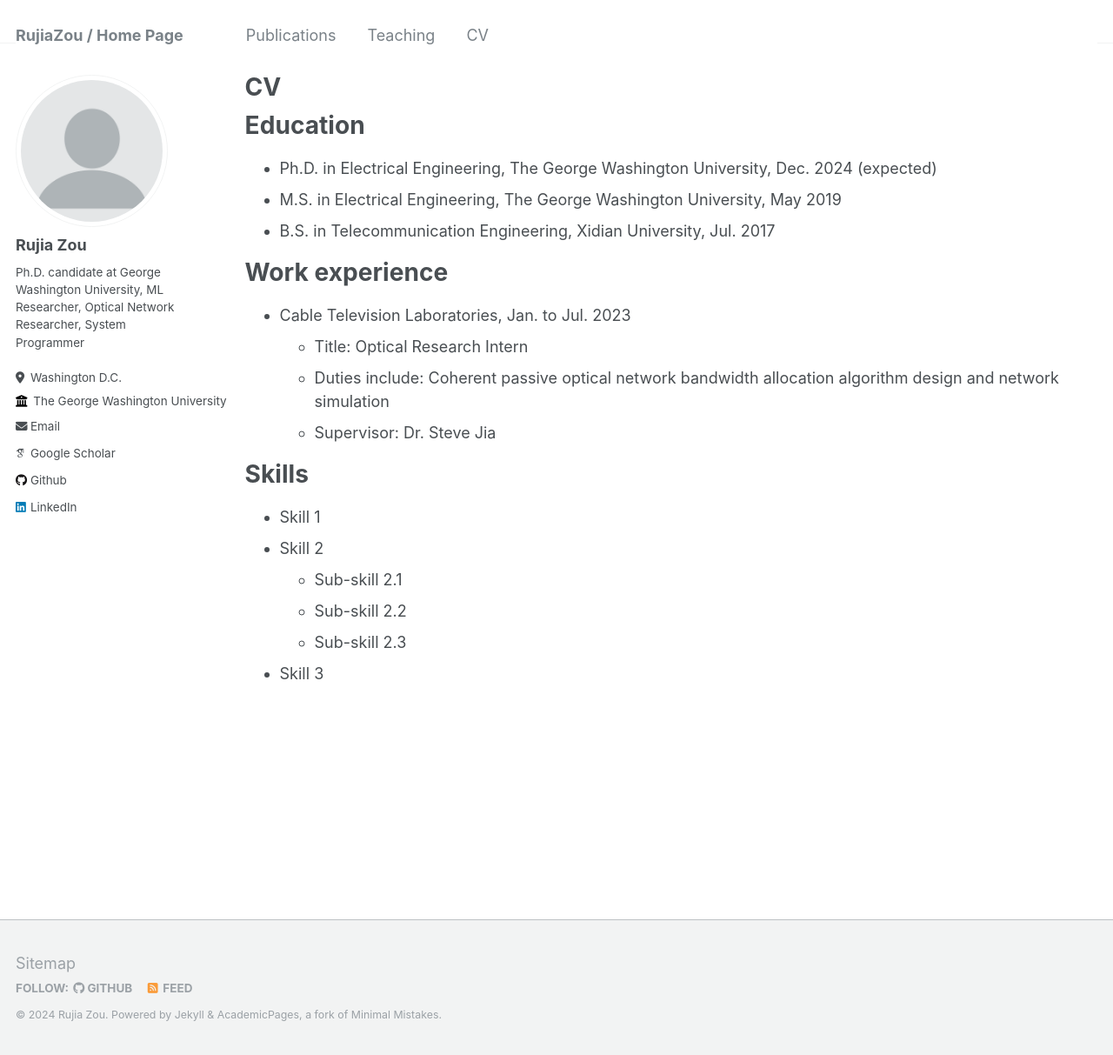
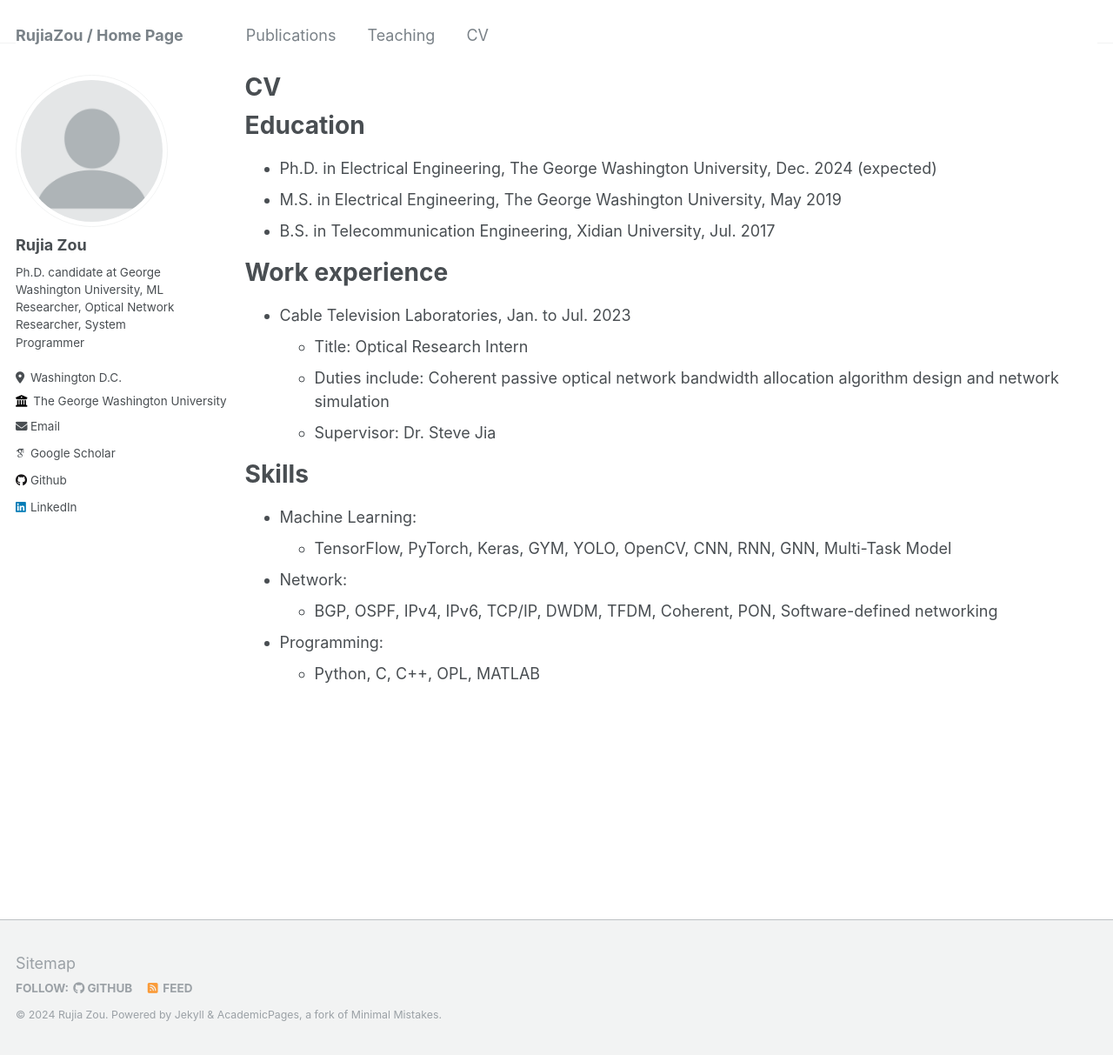
Before and after one commit to RujiaZou/RujiaZou.github.io, a Jekyll site: the page built from _pages/cv.md, in a window 1280 px wide and 1213 px high. Shown: the whole window at 87% size. Built offline with Jekyll 4.4.1, drawn with Linux system fonts in a browser that asks for light colours; some web fonts are replaced.

Commit message:
Update cv.md

```diff
--- a/_pages/cv.md
+++ b/_pages/cv.md
@@ -24,9 +24,9 @@ Work experience
 
 Skills
 ======
-* Skill 1
-* Skill 2
-  * Sub-skill 2.1
-  * Sub-skill 2.2
-  * Sub-skill 2.3
-* Skill 3
+* Machine Learning:
+  * TensorFlow, PyTorch, Keras, GYM, YOLO, OpenCV, CNN, RNN, GNN, Multi-Task Model
+* Network:
+  * BGP, OSPF, IPv4, IPv6, TCP/IP, DWDM, TFDM, Coherent, PON, Software-defined networking
+* Programming:
+  * Python, C, C++, OPL, MATLAB
```
